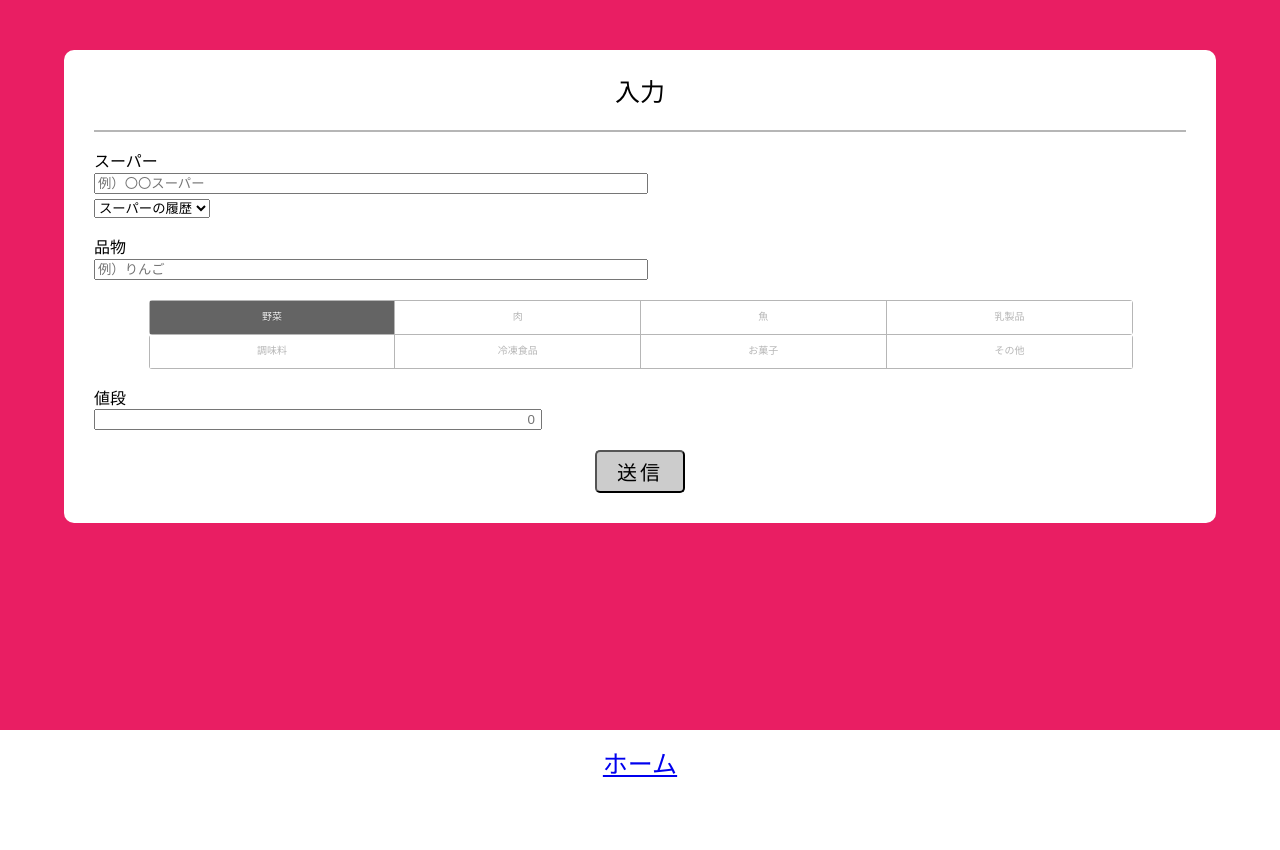
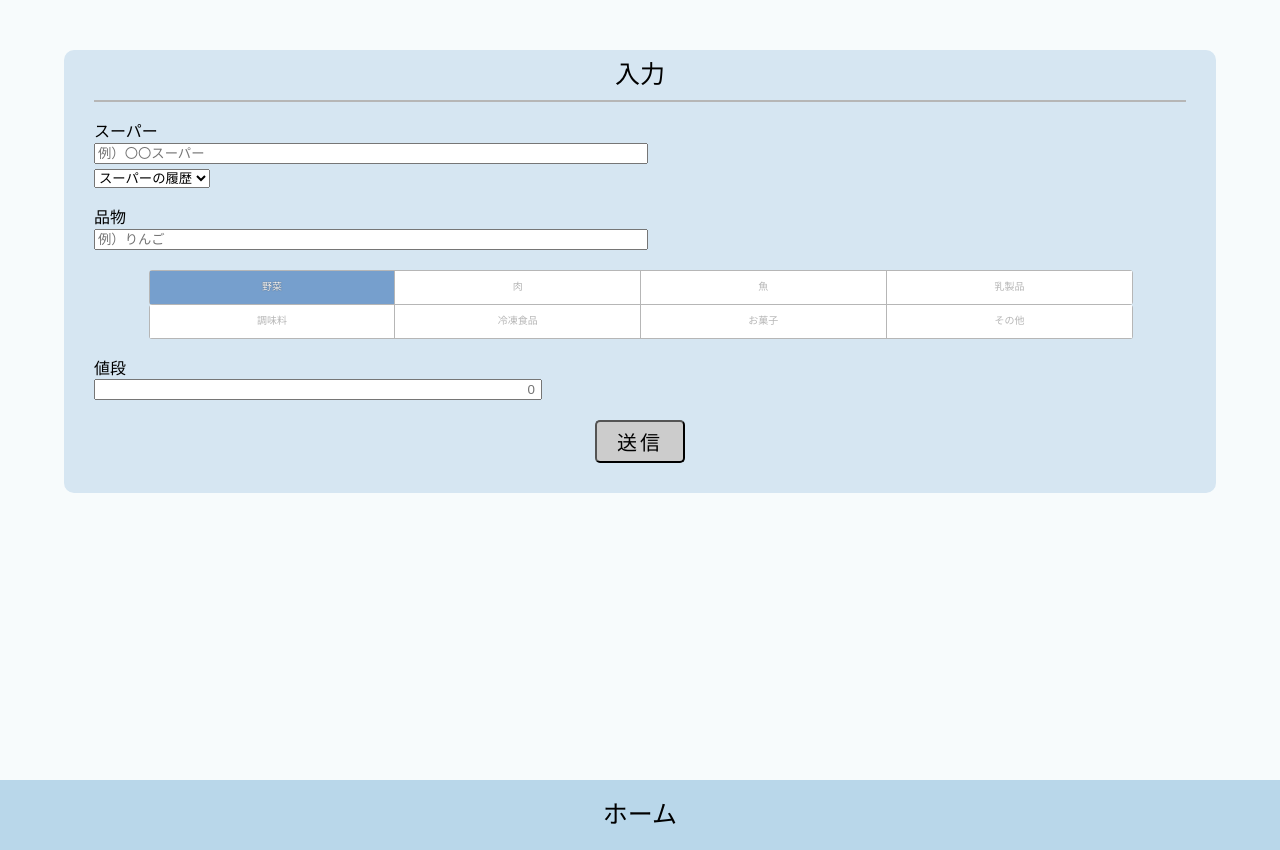
Before and after one commit to chikata1240/sekurabe, a PHP site: page /input.php in a window 1280 px wide. Before the commit the page ends 777 px from the top, so only its background shows below. Run offline with PHP 8.4, Linux system fonts and the light colour scheme; tables that the repository leaves empty or names only in its code hold one stand-in row (values such as "Sample post"); style sheets or scripts are compiled from the project's sources.

Commit message:
Input.cssのUI調整

```diff
--- a/css/input_css/input_smart.css
+++ b/css/input_css/input_smart.css
@@ -1,14 +1,15 @@
 body {
-  background: #e91e63;
+  background: #f7fbfc;
   width: 100vw;
-  height: 100%;
+  height: 100vh;
+  position: relative;
 }
 
 body form {
-  background: #fff;
+  background: #d6e6f2;
   width: 90%;
   margin: 50px auto 0;
-  padding: 30px;
+  padding: 0 30px 30px;
   border-radius: 10px;
   -webkit-box-sizing: border-box;
           box-sizing: border-box;
@@ -20,6 +21,10 @@ body form .title_box {
   font-size: 25px;
   text-align: center;
   border-bottom: solid 2px #b6b6b6;
+}
+
+body form .title_box p {
+  line-height: 50px;
 }
 
 body form .supermarkets_box {
@@ -107,7 +112,7 @@ body form .type_box .inline-radio div:last-child label {
 }
 
 body form .type_box .inline-radio div input:checked + label {
-  background: #646464;
+  background: #769fcd;
   color: #fff;
   text-shadow: 0 0 1px rgba(0, 0, 0, 0.7);
 }
@@ -141,12 +146,17 @@ body form .submit_box .submit {
 body footer {
   width: 100%;
   height: 70px;
-  position: fixed;
+  position: absolute;
   bottom: 0;
-  background-color: #fff;
+  background-color: #b9d7ea;
 }
 
-body footer p {
+body footer a {
+  text-decoration: none;
+  color: #000;
+}
+
+body footer a p {
   font-size: 25px;
   line-height: 70px;
   text-align: center;
--- a/css/input_css/input_smart.scss
+++ b/css/input_css/input_smart.scss
@@ -1,14 +1,15 @@
 
 body {
-  background: #e91e63;
+  background: #f7fbfc;
   width: 100vw;
-  height: 100%;
+  height: 100vh;
+  position: relative;
 
   form {
-    background: #fff;
+    background: #d6e6f2;
     width: 90%;
     margin: 50px auto 0;
-    padding: 30px;
+    padding: 0 30px 30px;
     border-radius: 10px;
     box-sizing: border-box;
 
@@ -19,6 +20,9 @@ body {
       font-size: 25px;
       text-align: center;
       border-bottom: solid 2px #b6b6b6;
+      p{
+        line-height: 50px;
+      }
     }
 
     // スーパーの名前
@@ -58,7 +62,6 @@ body {
         &:last-child{
           border-top: 0;
         }
-
         div {
           position: relative;
           flex: 1;
@@ -86,7 +89,7 @@ body {
             border-right: 0;
           }
           input:checked + label {
-            background: rgb(100,100,100);
+            background: #769fcd;
             color: #fff;
             text-shadow: 0 0 1px rgba(0,0,0,.7);
           }
@@ -128,13 +131,17 @@ body {
   footer{
     width: 100%;
     height: 70px;
-    position: fixed;
+    position: absolute;
     bottom: 0;
-    background-color: #fff;
-    p{
-      font-size: 25px;
-      line-height: 70px;
-      text-align: center;
+    background-color: #b9d7ea;
+    a{
+      text-decoration: none;
+      color: #000;
+      p{
+        font-size: 25px;
+        line-height: 70px;
+        text-align: center;
+      }
     }
-  }
+  }// footer
 }// body
```
Also changed, not shown: 1 other file.
